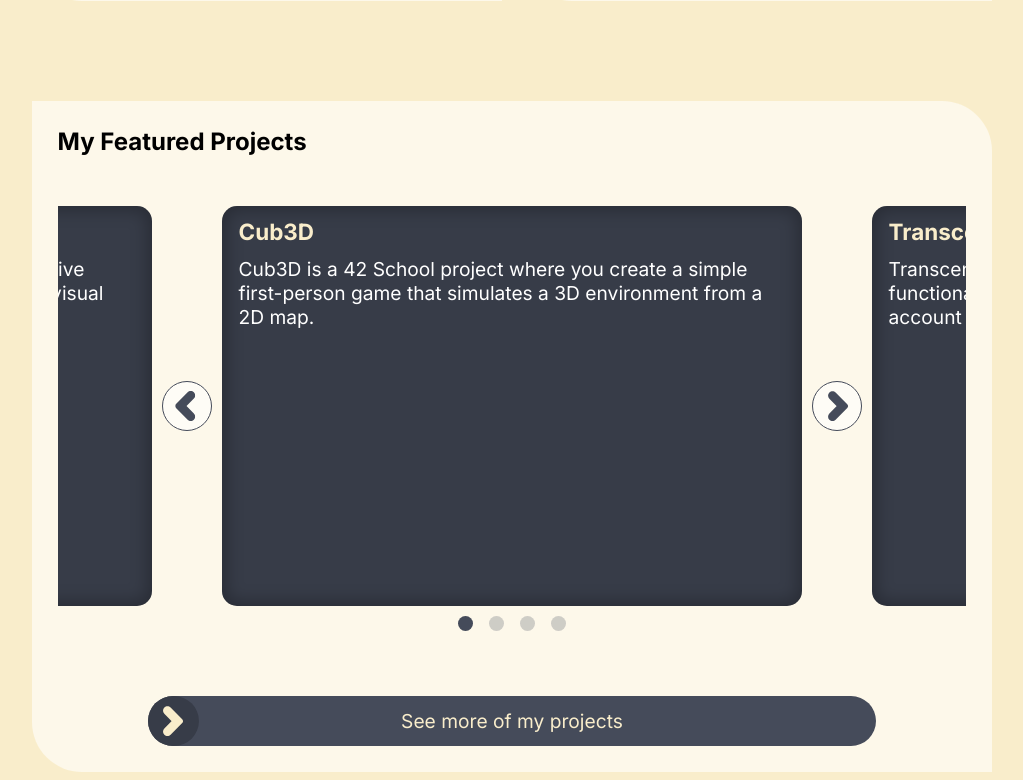
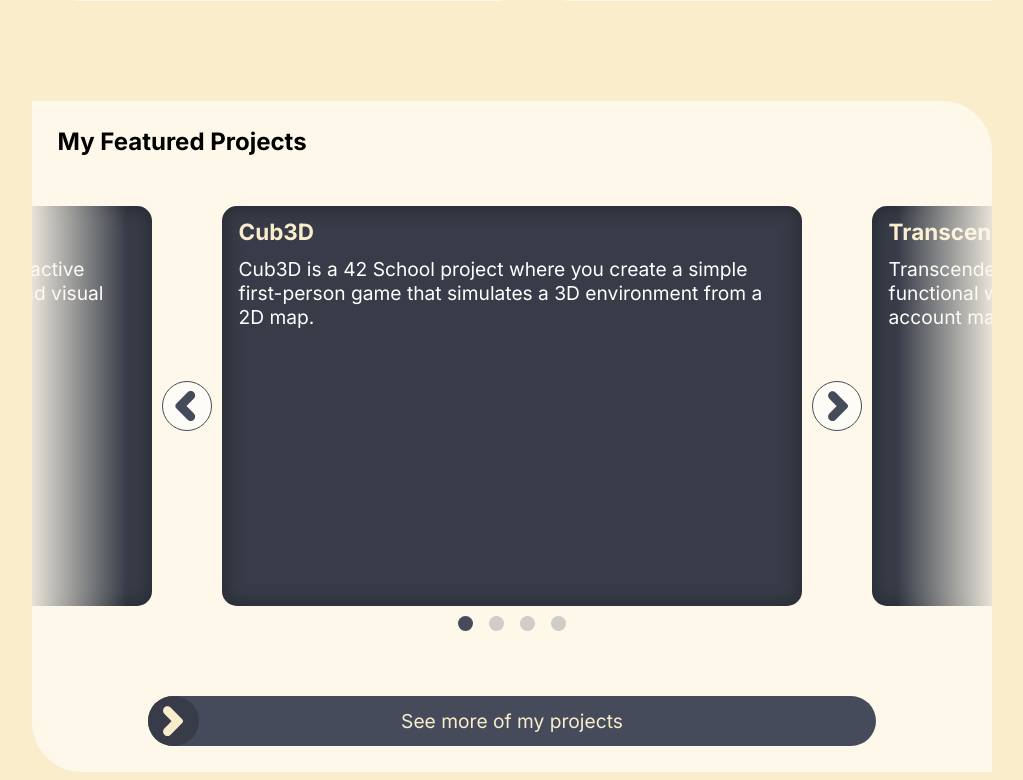
Before and after one commit to mreynaud42/my_showcase_website, a React (Vite) app in the folder showcase_website/: page / in a window 1280 px wide. Shown: the part 1200-1980 px from the top of the page, without its empty margins (128-1151 px from the left). Built offline with nearby package versions, Linux system fonts and the light colour scheme.

Commit message:
add fade to slider

```diff
--- a/showcase_website/src/pages/Home.tsx
+++ b/showcase_website/src/pages/Home.tsx
@@ -82,6 +82,7 @@ export default function Home() {
                             <CardProjectHome key={index} project={featuredProject}></CardProjectHome>
                         ))}
                     </SliderCards>
+                    <div className="fade-horizontal"></div>
                 </div>
                 <div className="button">
                     <ButtonCTA href="/projects" cta="See more of my projects"/>
--- a/showcase_website/src/styles/pages/home.css
+++ b/showcase_website/src/styles/pages/home.css
@@ -79,14 +79,33 @@
     width: 75%;
 }
 
+.home section.projects {
+    overflow: hidden;
+}
+
 .home .home-slider {
     padding: 10px 0;
+
+    position: relative;
+
     display: flex;
     justify-content: center;
-    overflow: hidden;
 }
 
 .home div.slider {
     width: 700px;
     margin-bottom: 1rem;
 }
+
+.home .fade-horizontal {
+    position: absolute;
+    width: 106%;
+    height: 100%;
+    background: linear-gradient(
+        to right,
+        var(--light-primary-color) -1%,
+        rgba(0, 0, 0, 0) 10%,
+        rgba(0, 0, 0, 0) 90%,
+        var(--light-primary-color) 101%
+    );
+}
```
